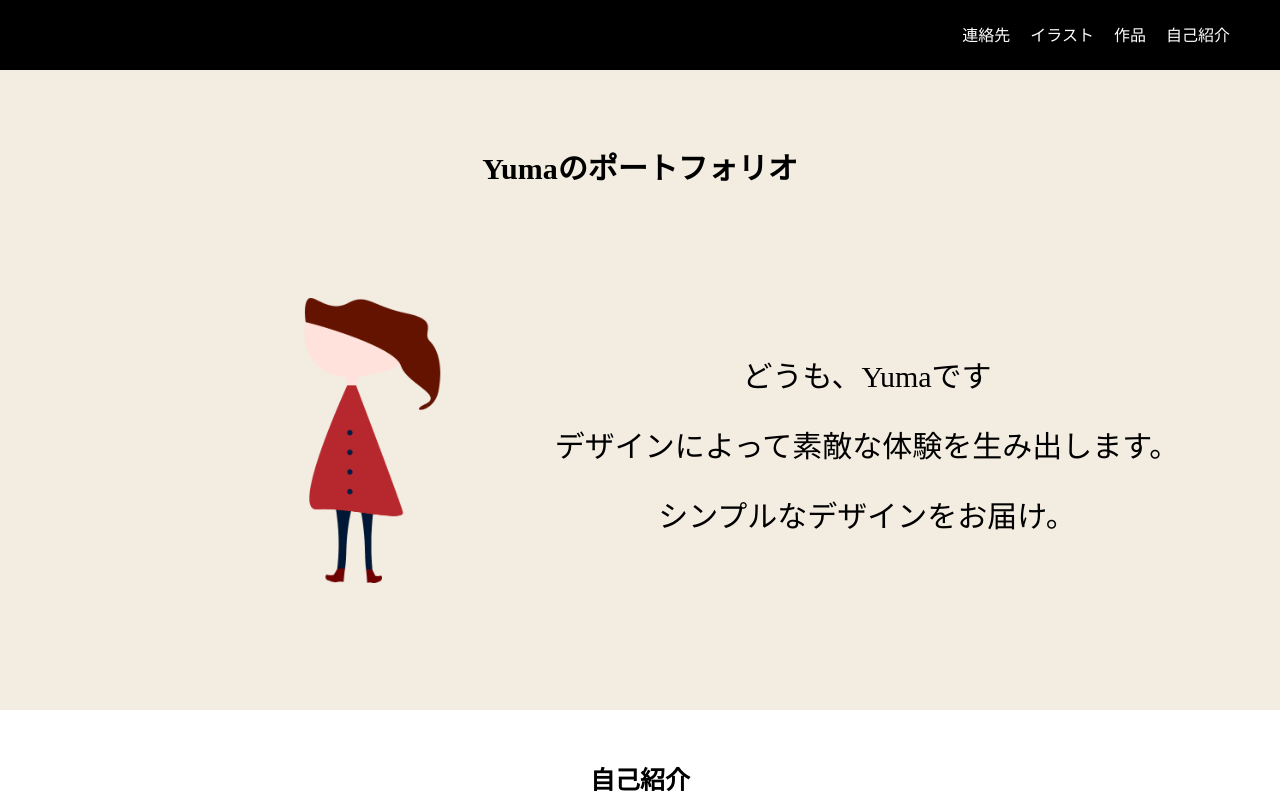
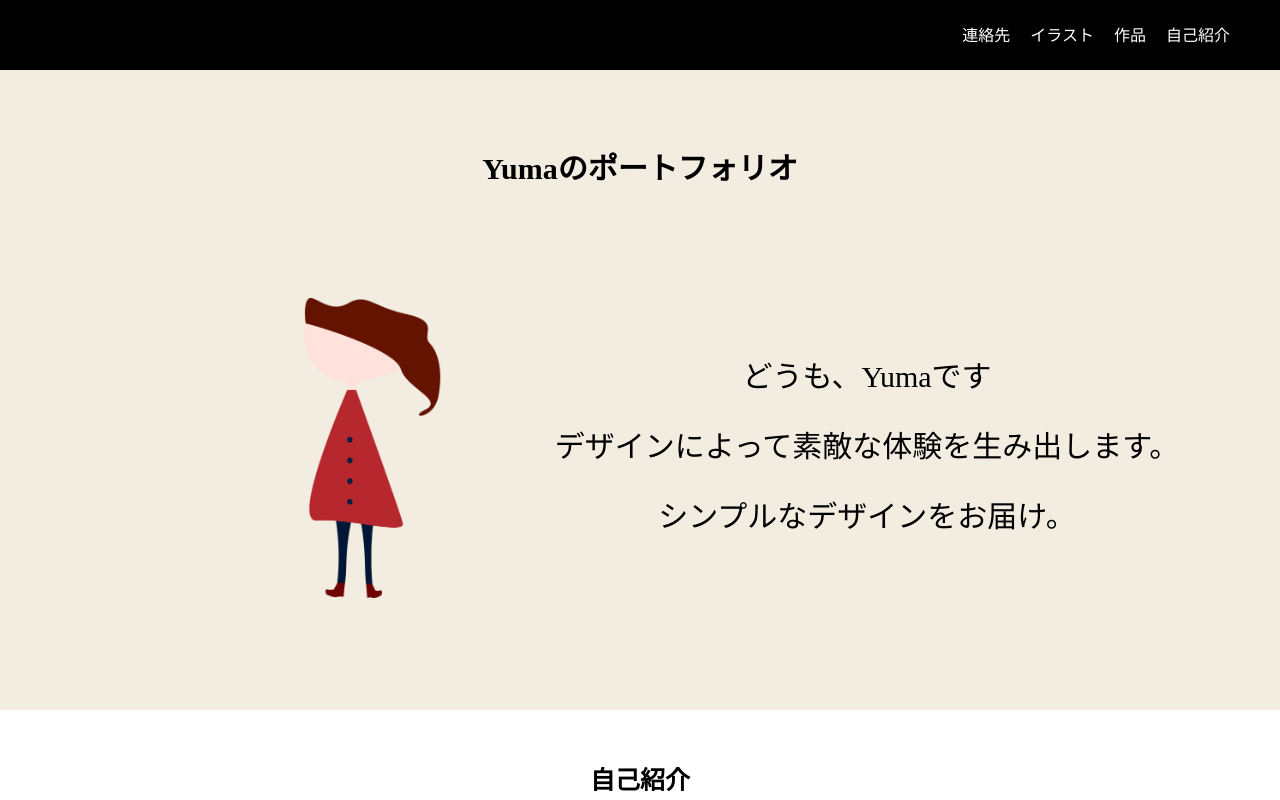
Before and after one commit to yumamaeda/portfolio-yuma-design, a plain HTML site: page index.html in a window 1280 px wide. Shown: the top 800 px of the page. Drawn offline with Linux system fonts and the light colour scheme.

Commit message:
Update index.html

```diff
--- a/index.html
+++ b/index.html
@@ -26,7 +26,7 @@
 
       <div class="matome">
       <div class="title-picture">
-　　　　<img src="style1.png" alt="title-profile" width="150px" height="auto">
+　　　　<img src="style1.png" alt="title-profile" width="150px" height="300px">
       </div>
 　　　　<p class="title-2">どうも、Yumaです<br>デザインによって素敵な体験を生み出します。<br>シンプルなデザインをお届け。</p>
       </div>
```
